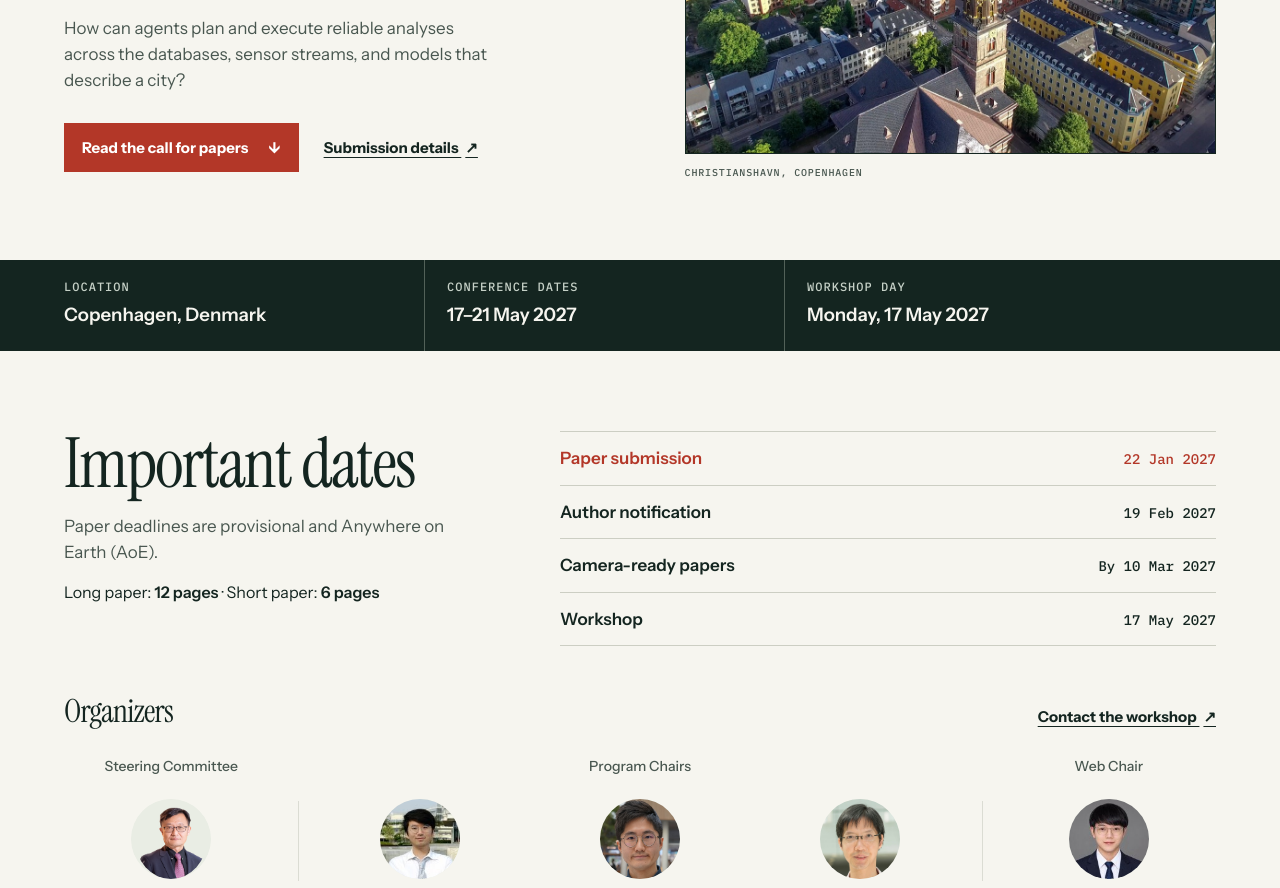
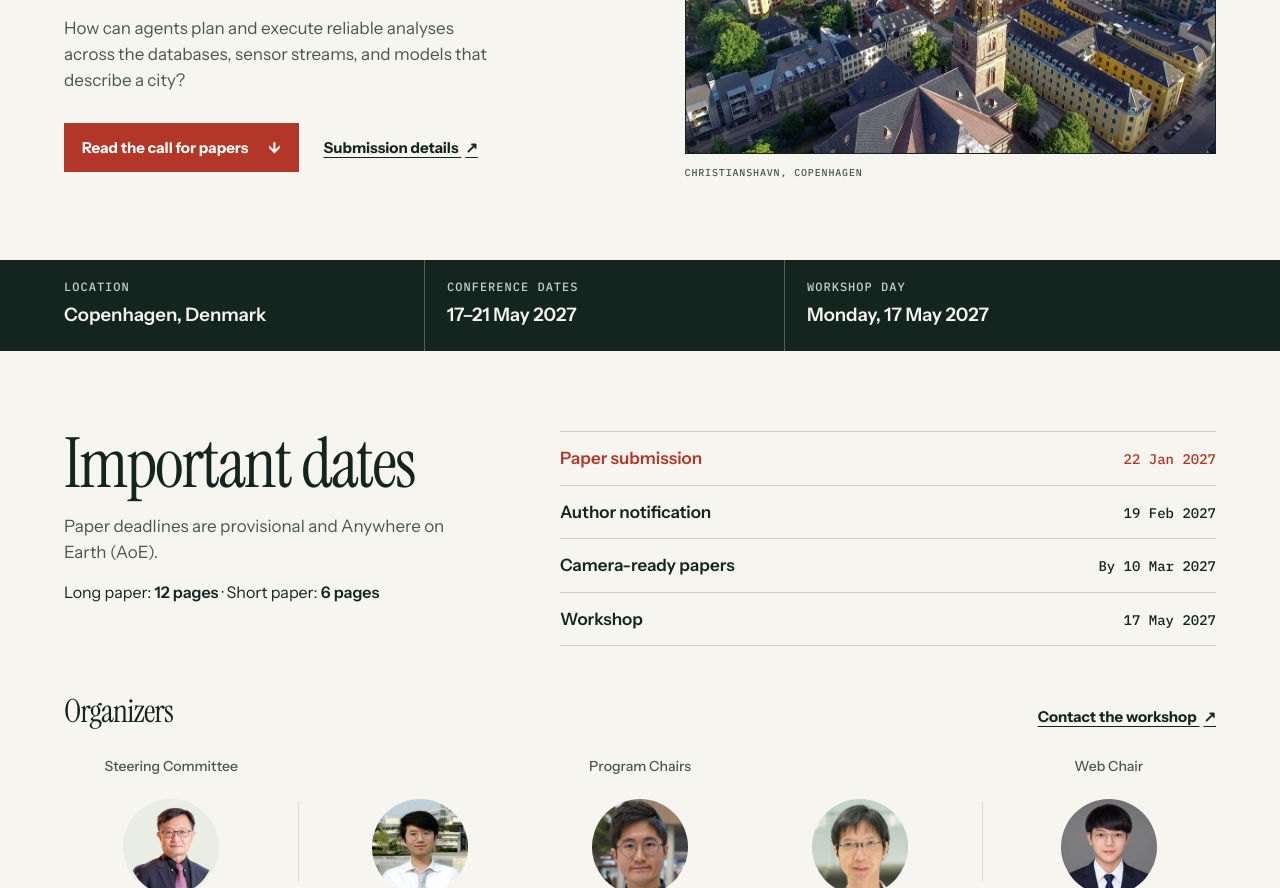
Before and after one commit to CityMind-Lab/urgent-2027, a plain HTML site: page index.html in a window 1280 px wide. Shown: the part 394-1282 px from the top of the page. Drawn offline with Linux system fonts and the light colour scheme.

Commit message:
Increase organizer portraits to 96px

```diff
--- a/index.html
+++ b/index.html
@@ -6,7 +6,7 @@
   <meta name="theme-color" content="#f6f5ef">
   <meta name="description" content="URGENT 2027, the International Workshop on Agentic AI for Urban Data Science, co-located with IEEE ICDE 2027 in Copenhagen, Denmark.">
   <title>URGENT 2027 · Agentic AI for Urban Data Science</title>
-  <link rel="stylesheet" href="styles.css?v=12">
+  <link rel="stylesheet" href="styles.css?v=13">
   <link rel="preload" href="assets/instrument-sans.woff2" as="font" type="font/woff2" crossorigin>
 </head>
 <body id="top">
--- a/styles.css
+++ b/styles.css
@@ -303,8 +303,8 @@ h2 {
 .organizer-list li:only-child { grid-column: 1 / -1; }
 .organizer-list img {
   display: block;
-  width: 80px;
-  height: 80px;
+  width: 96px;
+  height: 96px;
   margin-inline: auto;
   border-radius: 50%;
   object-fit: cover;
```
